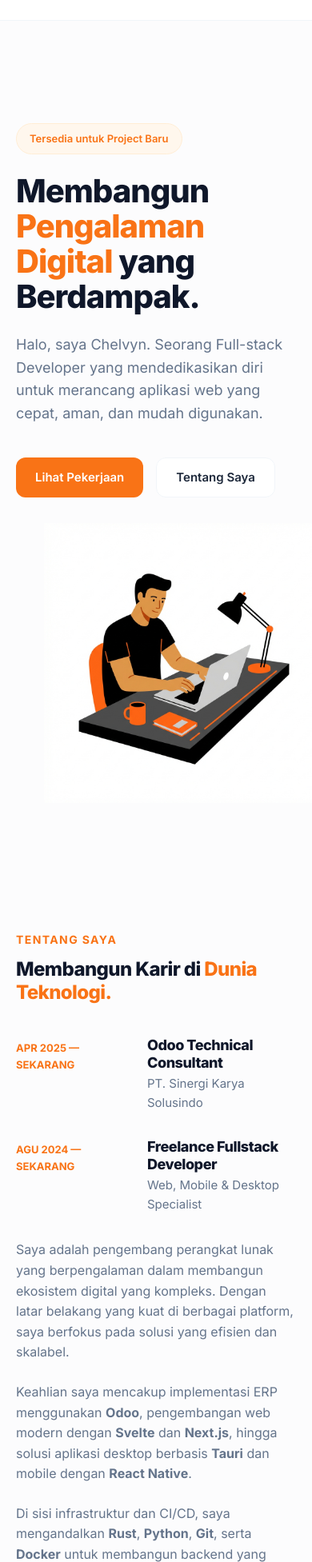
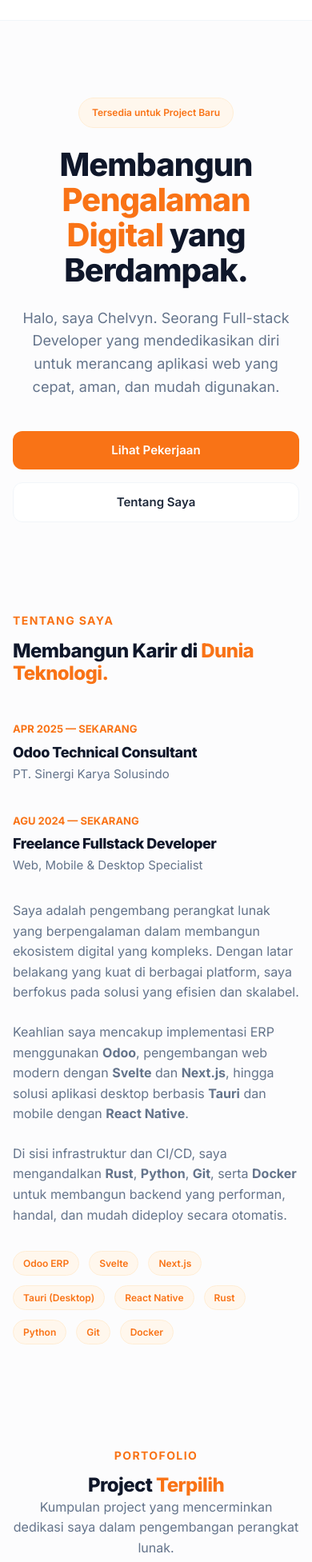
Before and after one commit to CHELVYN01/chelvynk, a SvelteKit app: page / in a window 390 px wide. Shown: the part 47-2000 px from the top of the page at 80% size. Built offline with nearby package versions, Linux system fonts and the light colour scheme; no server answers; the database is empty.

Commit message:
fixing responsive device mobile

```diff
--- a/src/routes/+page.svelte
+++ b/src/routes/+page.svelte
@@ -525,29 +525,107 @@
   }
 
   @media (max-width: 768px) {
-    .contact-card-main {
-      padding: 3rem 1.5rem;
+    .container {
+      padding: 0 1rem;
     }
 
-    .contact-card-main h2 {
-      font-size: 2rem;
+    .hero-section {
+      padding: 6rem 0 3rem;
+      text-align: center;
+    }
+
+    .hero-grid {
+      grid-template-columns: 1fr;
+    }
+
+    .hero-content {
+      display: flex;
+      flex-direction: column;
+      align-items: center;
+    }
+
+    .hero-content h1 {
+      font-size: 2.5rem;
+    }
+
+    .hero-btns {
+      width: 100%;
+      flex-direction: column;
+    }
+
+    .hero-btns .btn {
+      width: 100%;
+    }
+
+    .hero-visual {
+      display: none; /* Hide complex visual on small mobile to avoid overflow */
+    }
+
+    .grid-2 {
+      grid-template-columns: 1fr;
+      gap: 2rem;
+    }
+
+    .section-header {
+      flex-direction: column;
+      align-items: center;
+      text-align: center;
+      margin-bottom: 2.5rem;
+    }
+
+    .project-grid {
+      grid-template-columns: 1fr;
+    }
+
+    .project-card {
+      padding: 1.5rem;
+    }
+
+    .contact-card-main {
+      padding: 3rem 1rem;
+      border-radius: 1.5rem;
+      margin: 0 0.5rem; /* Give some breathing room */
+    }
+
+    .contact-title {
+      font-size: 1.75rem;
     }
 
     .contact-options {
       grid-template-columns: 1fr;
+      width: 100%;
+    }
+
+    .contact-box {
+      padding: 1rem;
+      gap: 1rem;
+    }
+
+    .contact-icon {
+      width: 50px;
+      height: 50px;
+    }
+
+    .contact-info p {
+      font-size: 0.8125rem;
+      word-break: break-all; /* Prevent long email from pushing out box */
     }
   }
 
-  @media (max-width: 768px) {
-    .hero-grid,
-    .grid-2,
-    .section-header {
-      grid-template-columns: 1fr;
-      gap: 2rem;
+  @media (max-width: 480px) {
+    .badge {
+      font-size: 0.75rem;
     }
-    .section-header {
+    .tag {
+      padding: 0.3rem 0.75rem;
+      font-size: 0.75rem;
+    }
+    .exp-item {
       flex-direction: column;
-      align-items: flex-start;
+      gap: 0.5rem;
+    }
+    .exp-date {
+      min-width: unset;
     }
   }
 </style>
```
Also changed, not shown: src/routes/projects/+page.svelte (+22 -0 lines).
